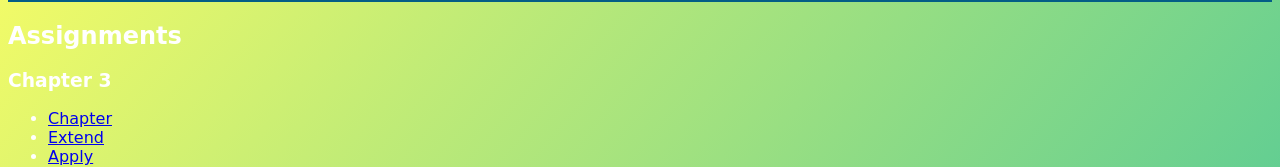
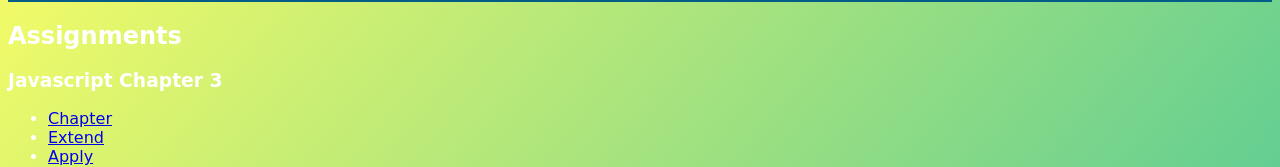
Before and after one commit to Luke-Rinas/Luke-Rinas.github.io, a plain HTML site: page assignments.html in a window 1280 px wide. Shown: the part 168-335 px from the top of the page. Drawn offline with Linux system fonts and the light colour scheme; a web font is replaced by a local one.

Commit message:
Update assignments.html

```diff
--- a/assignments.html
+++ b/assignments.html
@@ -41,7 +41,7 @@
         </section>
 
 		<section id="javascript chapter 3">
-            <h3>Chapter 3</h3>
+            <h3>Javascript Chapter 3</h3>
 
 				<ul>
 					<li><a href="assignments4/js.chapter03/chapter/js03.js" target="_blank">Chapter</a></li>
```
